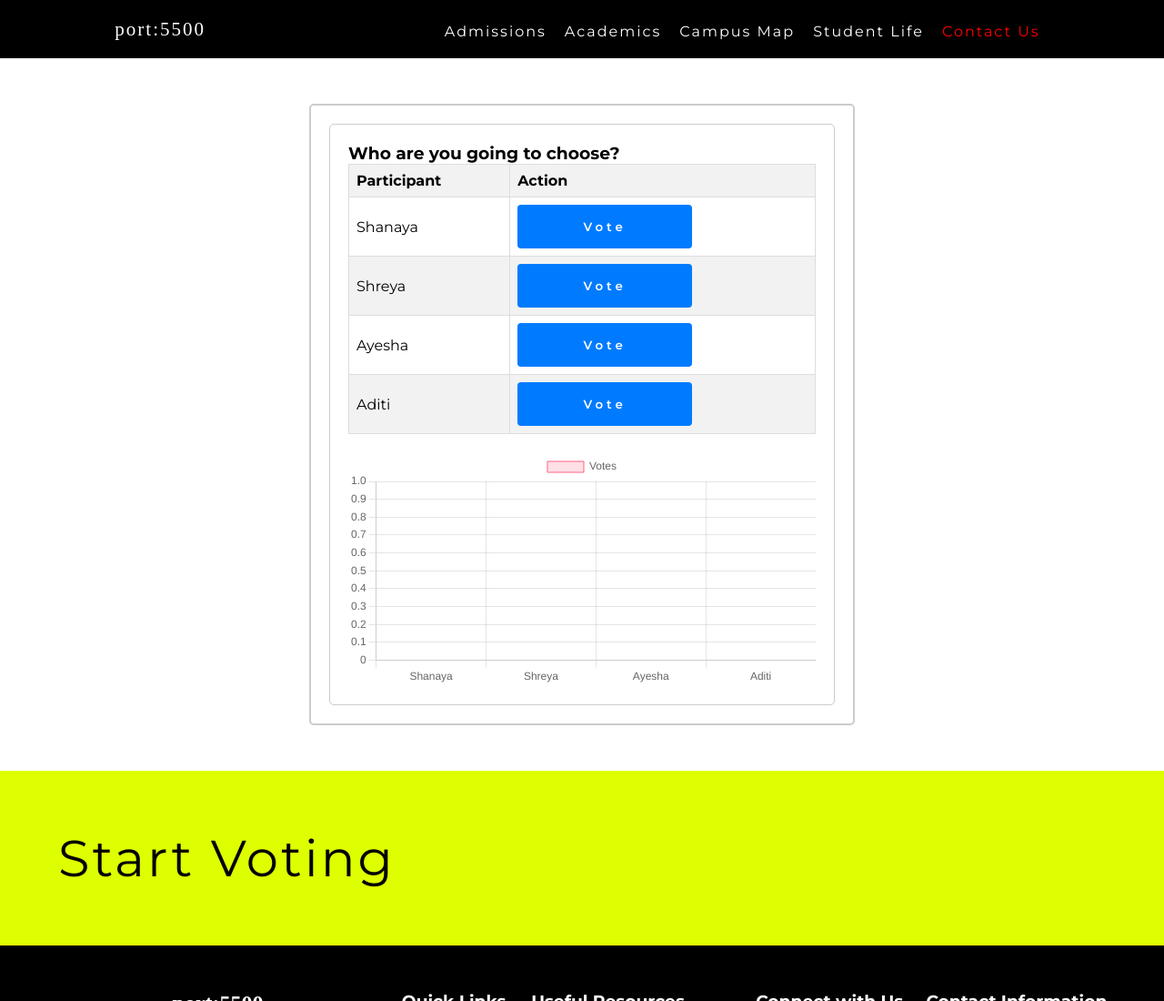
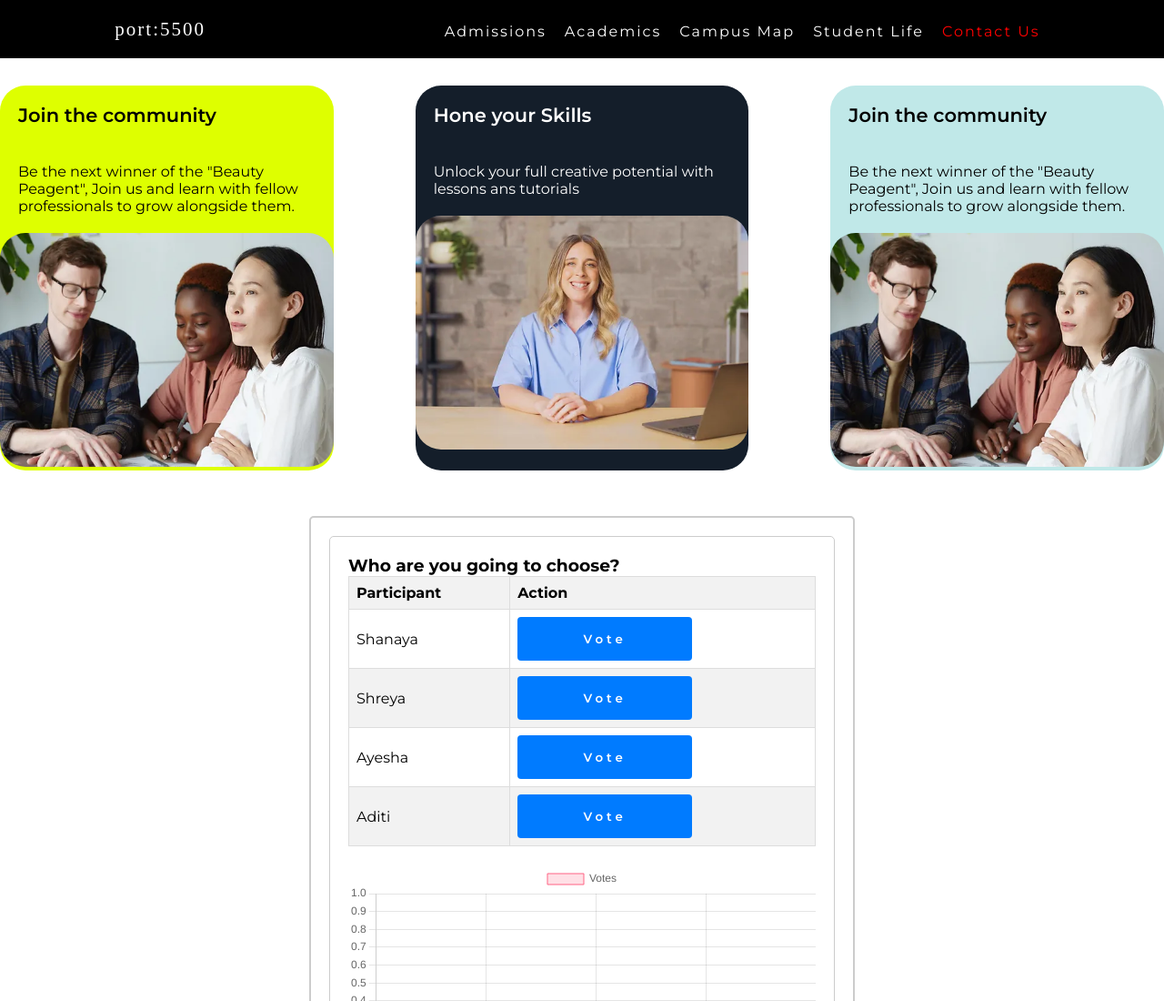
Before and after one commit to ArshdevSinghji/WebKaHackathon, a plain HTML site: page votingpage.html in a window 1280 px wide. Shown: the top 1100 px of the page at 91% size. Drawn offline with nearby package versions, Linux system fonts and the light colour scheme.

Commit message:
changes made

```diff
--- a/votingpage.html
+++ b/votingpage.html
@@ -24,7 +24,7 @@
 
   </div>
 
-  <!-- <div class="frame">
+  <div class="frame">
     <div class="frame1">
       <p style="font-weight: 600; font-size: 21px;">Join the community</p>
       <p>
@@ -50,7 +50,7 @@
       </p>
       <img src="img/frame/frame 1.webp">
     </div>
-  </div> -->
+  </div>
 
   <div class="container">
     <div id="poll">
```
